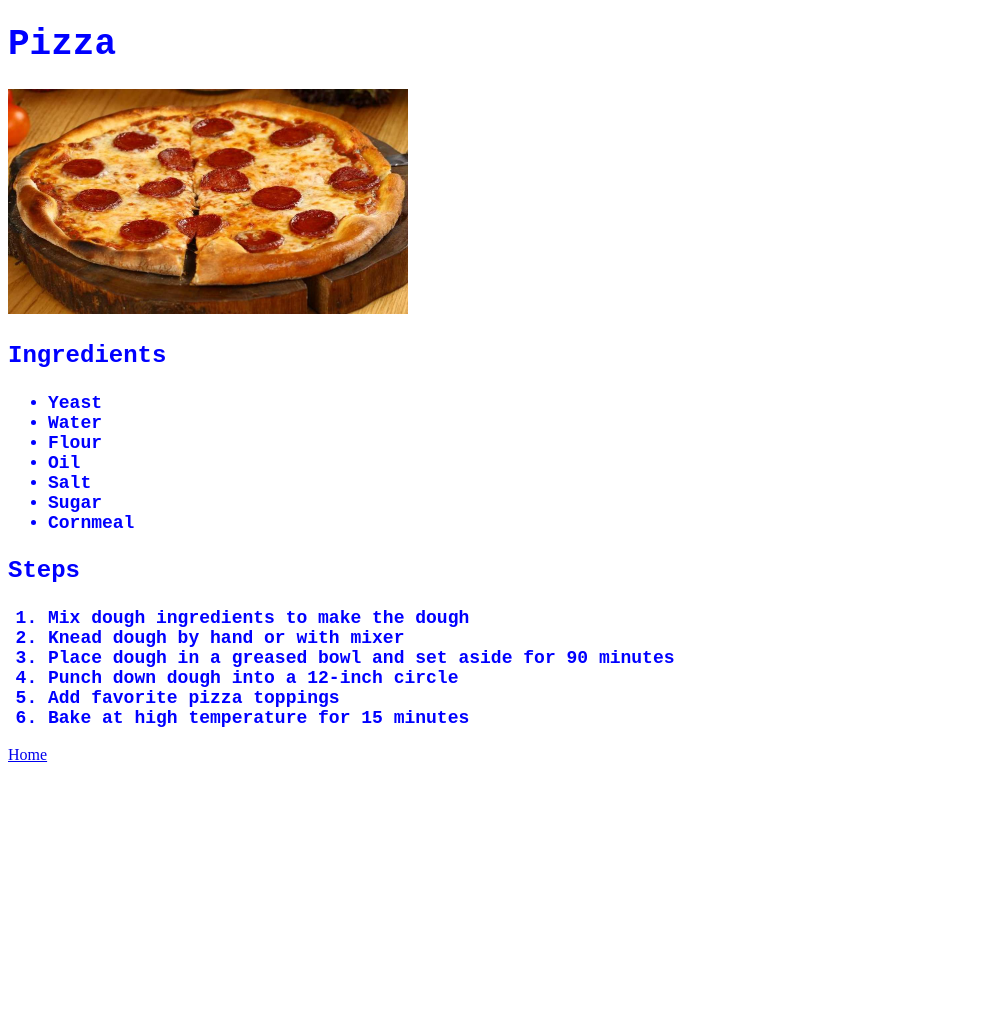
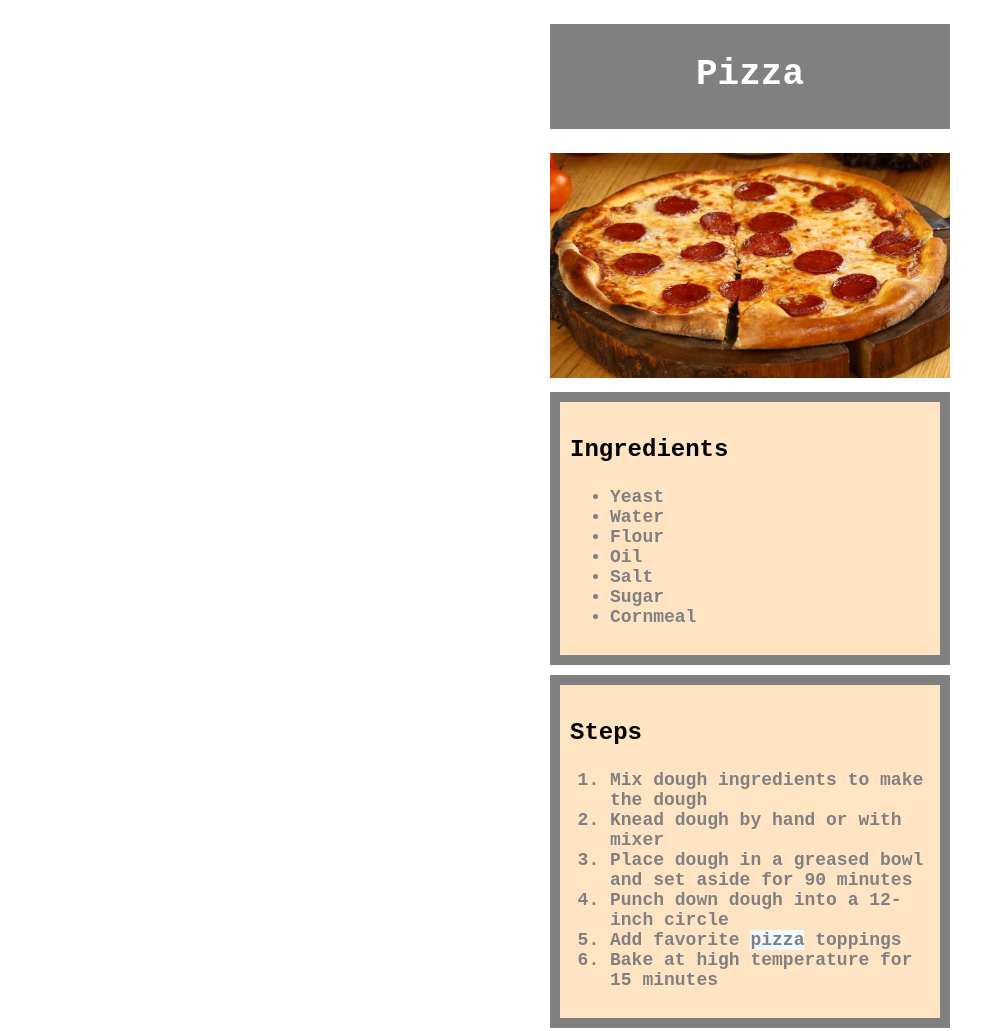
Before and after one commit to Jaum1204/odin-recipes, a plain HTML site: page recipes/pizza.html in a window 1280 px wide. Shown: the top 1031 px of the page, without its empty margins (0-1005 px from the left). Before the commit the page ends 800 px from the top, so only its background shows below. Drawn offline with Linux system fonts and the light colour scheme.

Commit message:
added more CSS to the file
used blocks and inline to organise

(paddings, border, margins)

```diff
--- a/recipes/pizza.html
+++ b/recipes/pizza.html
@@ -7,8 +7,9 @@
     <link rel="stylesheet" href="../style.css">
 </head>
 <body>
-    <h1 class="title">Pizza</h1>
+    <h1 class="title box-test">Pizza</h1>
     <img src="../images/pizza.jpg" alt="Pizza Image">
+    <div class="box">
         <h3 class="title sub">Ingredients</h3>
         <ul id="list">
             <li>Yeast</li>
@@ -19,16 +20,19 @@
             <li>Sugar</li>
             <li>Cornmeal</li>
         </ul>
+    </div>
 
+    <div class="box">
         <h3 class="title sub">Steps</h3>
         <ol id="list">
             <li>Mix dough ingredients to make the dough</li>
             <li>Knead dough by hand or with mixer</li>
             <li>Place dough in a greased bowl and set aside for 90 minutes</li>
             <li>Punch down dough into a 12-inch circle</li>
-        <li>Add favorite pizza toppings</li>
+            <li>Add favorite <span class="span-test">pizza</span> toppings</li>
             <li>Bake at high temperature for 15 minutes</li>
         </ol>
+    </div>
     <a href="../index.html">Home</a>
 </body>
 </html>
--- a/style.css
+++ b/style.css
@@ -1,13 +1,31 @@
+body{
+    margin: auto 550px;
+}
+
 #list,
 .title{
     font-weight: 600;
     font-size: 36px;
-    color: blue;
+    color: white;
     font-family: 'Courier New', Courier, monospace;
+}
+
+.box{
+    background-color: bisque;
+    border: 10px solid grey;
+    box-sizing: border-box;
+    padding: 10px;
+    width: 400px;
+    margin: 10px 0px;
+}
+
+.span-test{
+    background-color: aliceblue;
 }
 
 .sub{
     font-size: 24px;
+    color: black;
 }
 
 img{
@@ -17,4 +35,14 @@ img{
 
 #list{
     font-size: 18px;
+    color: grey;
 }
+
+.box-test{
+    background-color: grey;
+    padding: 30px;
+    box-sizing: border-box;
+    height: 105px;
+    width: 400px;
+    text-align: center;
+}
```
Also changed, not shown: index.html (+1 -2 lines), recipes/lasagna.html (+6 -2 lines), recipes/pancakes.html (+5 -1 lines). Lines whose indentation alone changed are shown as unchanged.
